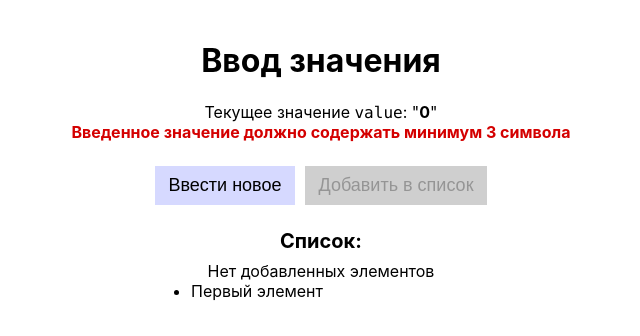
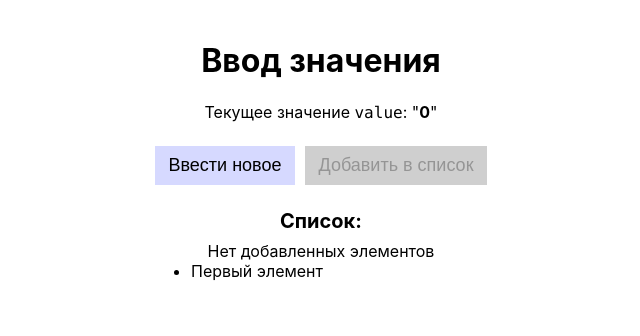
Before and after one commit to fixvomeam/vite-project, a React (Vite) app: page / in a window 1280 px wide. Shown: the top 336 px of the page, without its empty margins (319-959 px from the left). Built offline with nearby package versions, Linux system fonts and the light colour scheme.

Commit message:
Создал валидацию

```diff
--- a/src/App.jsx
+++ b/src/App.jsx
@@ -7,8 +7,12 @@
 	const [error, setError] = useState('')
 
 	const onInputButtonClick = () => {
-		const promptValue = prompt('Введите значение ')
-		setValue(promptValue)
+		const promptValue = prompt('Введите значение ').trim()
+		if (promptValue.length < 3) setError(`Введенное значение должно содержать минимум 3 символа`)
+		else {
+			setValue(promptValue)
+			setError('')
+		}
 	}
 
 	return (
@@ -18,7 +22,7 @@
 				<p className={styles[`no-margin-text`]}>
 					Текущее значение <code>value</code>: "<output className={styles[`current-value`]}>{value}</output>"
 				</p>
-				<div className={styles.error}>Введенное значение должно содержать минимум 3 символа</div>
+				{error !== '' && <div className={styles.error}>{error}</div>}
 				<div className={styles[`buttons-container`]}>
 					<button className={styles.button} onClick={onInputButtonClick}>
 						Ввести новое
```
